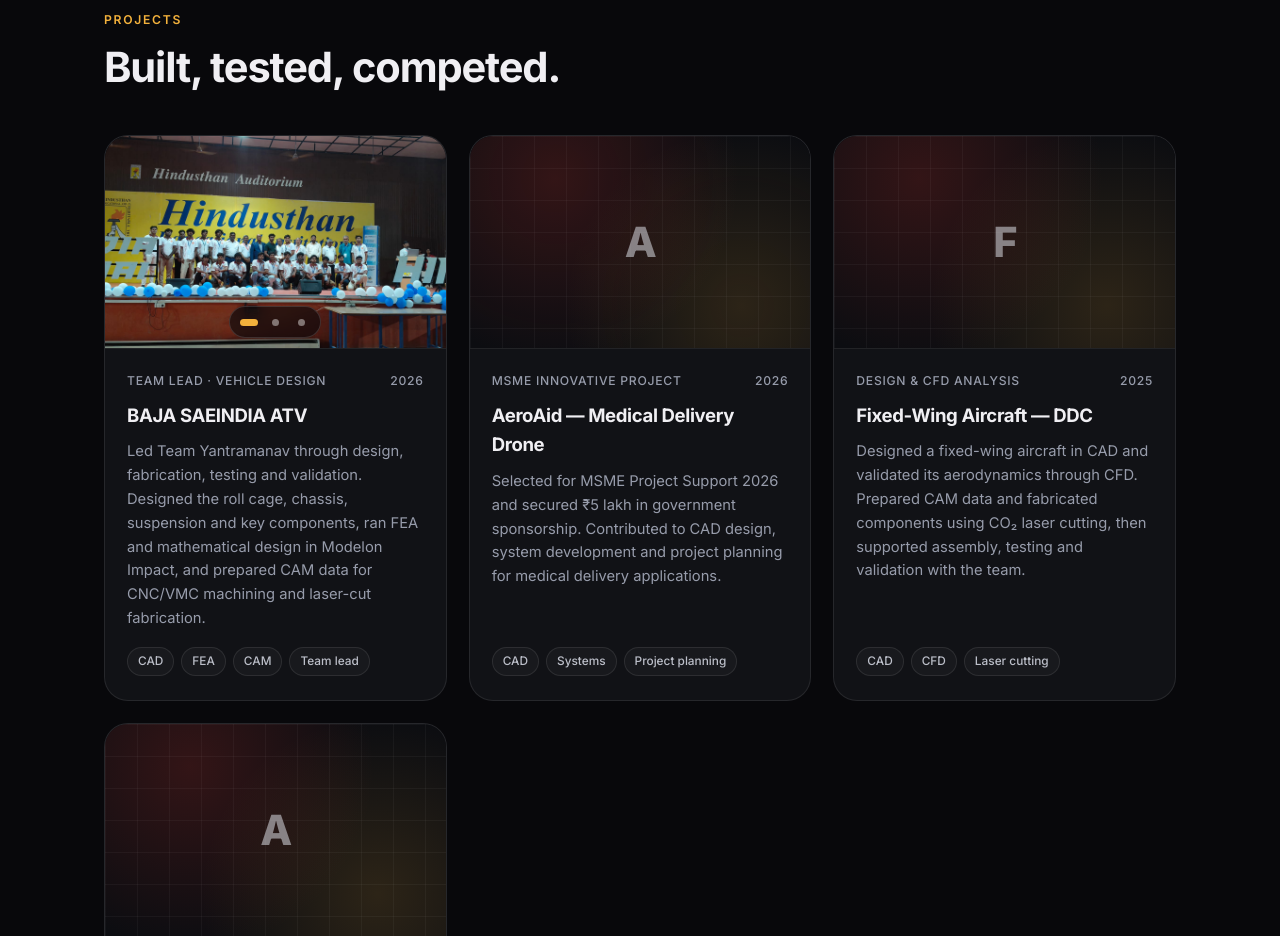
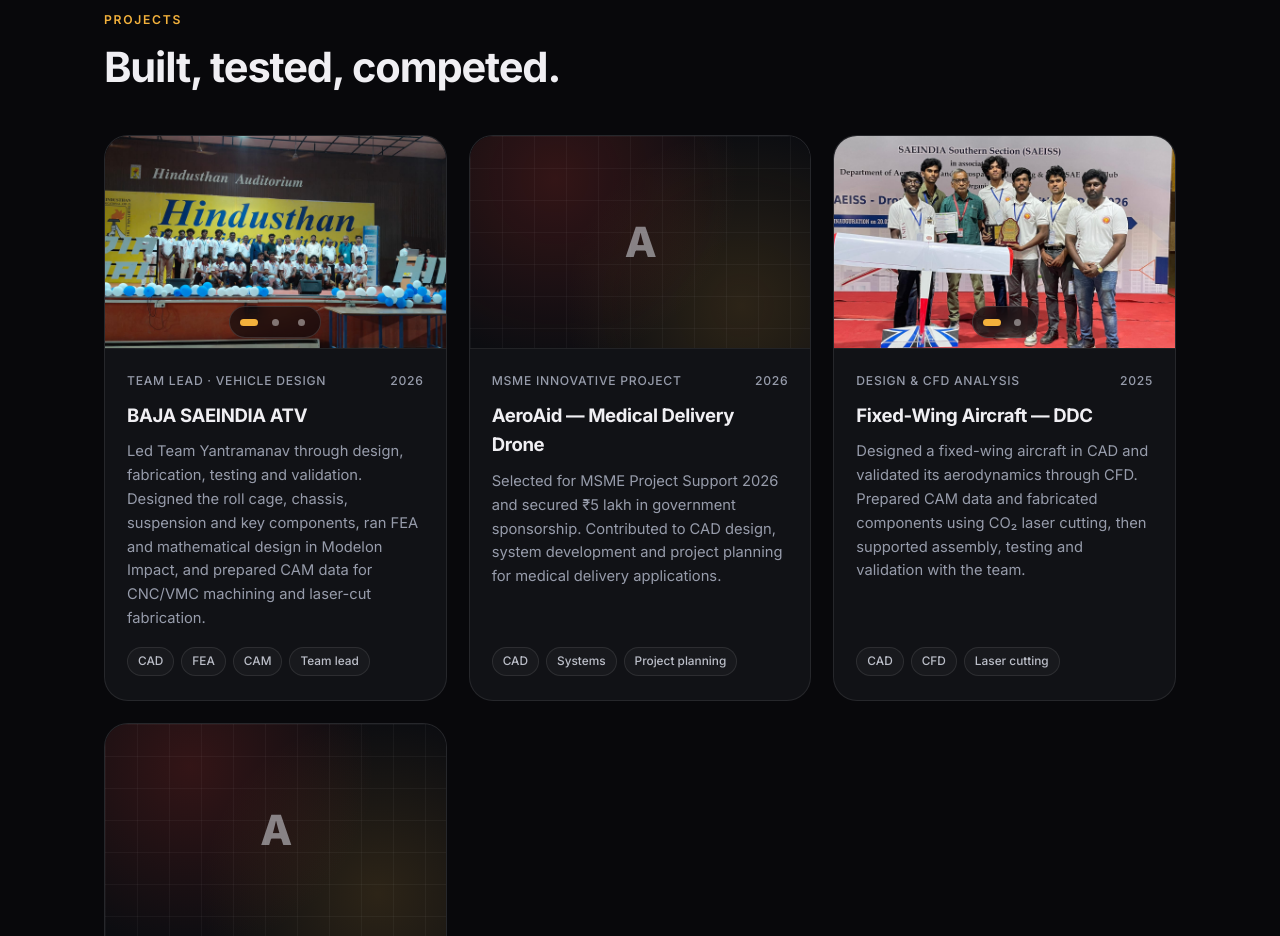
Before and after one commit to sanjayraams99-arch/portfolio, a React (Vite) app: page / in a window 1280 px wide. Shown: the part 2420-3356 px from the top of the page. Built offline with nearby package versions, Linux system fonts and the light colour scheme.

Commit message:
Add DDC fixed-wing aircraft photos

```diff
--- a/src/content.js
+++ b/src/content.js
@@ -150,7 +150,16 @@ export const work = {
         'Designed a fixed-wing aircraft in CAD and validated its aerodynamics through CFD. Prepared CAM data and fabricated components using CO₂ laser cutting, then supported assembly, testing and validation with the team.',
       tags: ['CAD', 'CFD', 'Laser cutting'],
       year: '2025',
-      images: [],
+      images: [
+        {
+          src: '/ddc-aircraft-1.jpg',
+          alt: 'Team Yantramanav fixed-wing aircraft built for the Drone Development Challenge — photo 1',
+        },
+        {
+          src: '/ddc-aircraft-2.jpg',
+          alt: 'Team Yantramanav fixed-wing aircraft built for the Drone Development Challenge — photo 2',
+        },
+      ],
     },
     {
       title: 'Autonomous Drone — ADDC',
```
Also changed, not shown: public/ddc-aircraft-1.jpg (added), public/ddc-aircraft-2.jpg (added).
